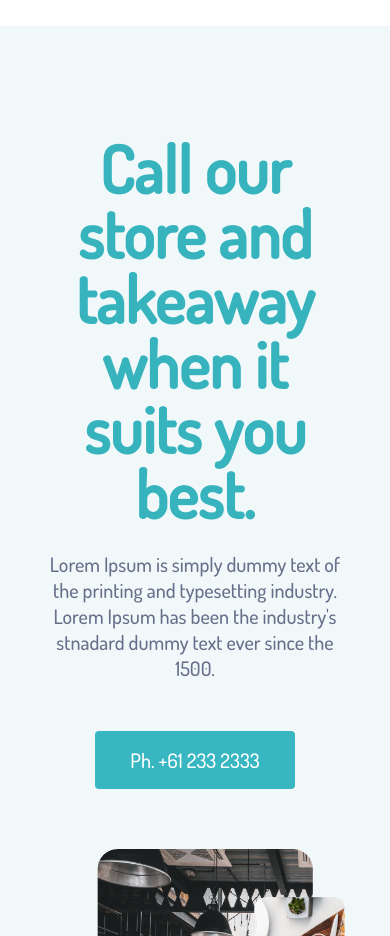
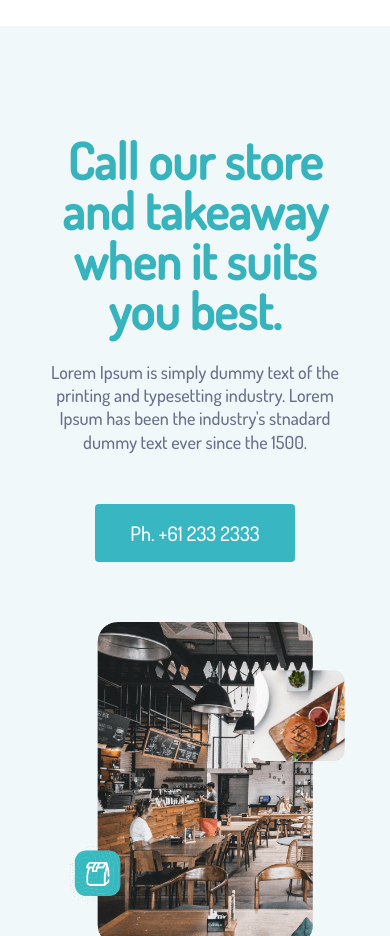
Before and after one commit to gulcin46/food, a plain HTML site: page index.html in a window 390 px wide. Shown: the part 8740-9676 px from the top of the page. Drawn offline with nearby package versions, Linux system fonts and the light colour scheme.

Commit message:
callourstore

```diff
--- a/_callour.sass
+++ b/_callour.sass
@@ -36,3 +36,9 @@
             width: 300px
         .textbox
             margin: 30px
+    @media screen and ( max-width: 400px )
+        .textbox
+            h1
+                font-size: 50px
+            h5
+                font-size: 18px
```
Also changed, not shown: style.css, 1 other file.
